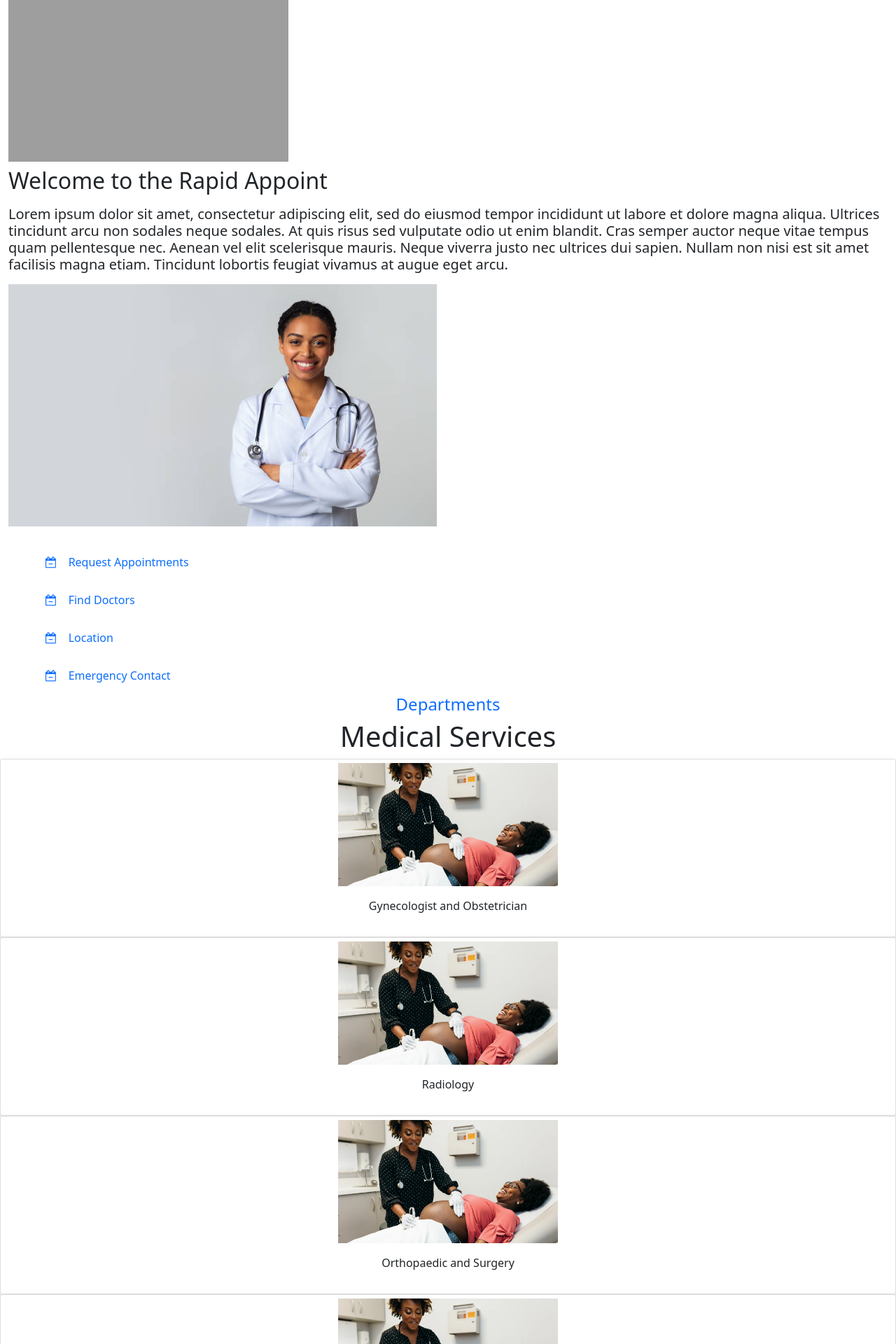
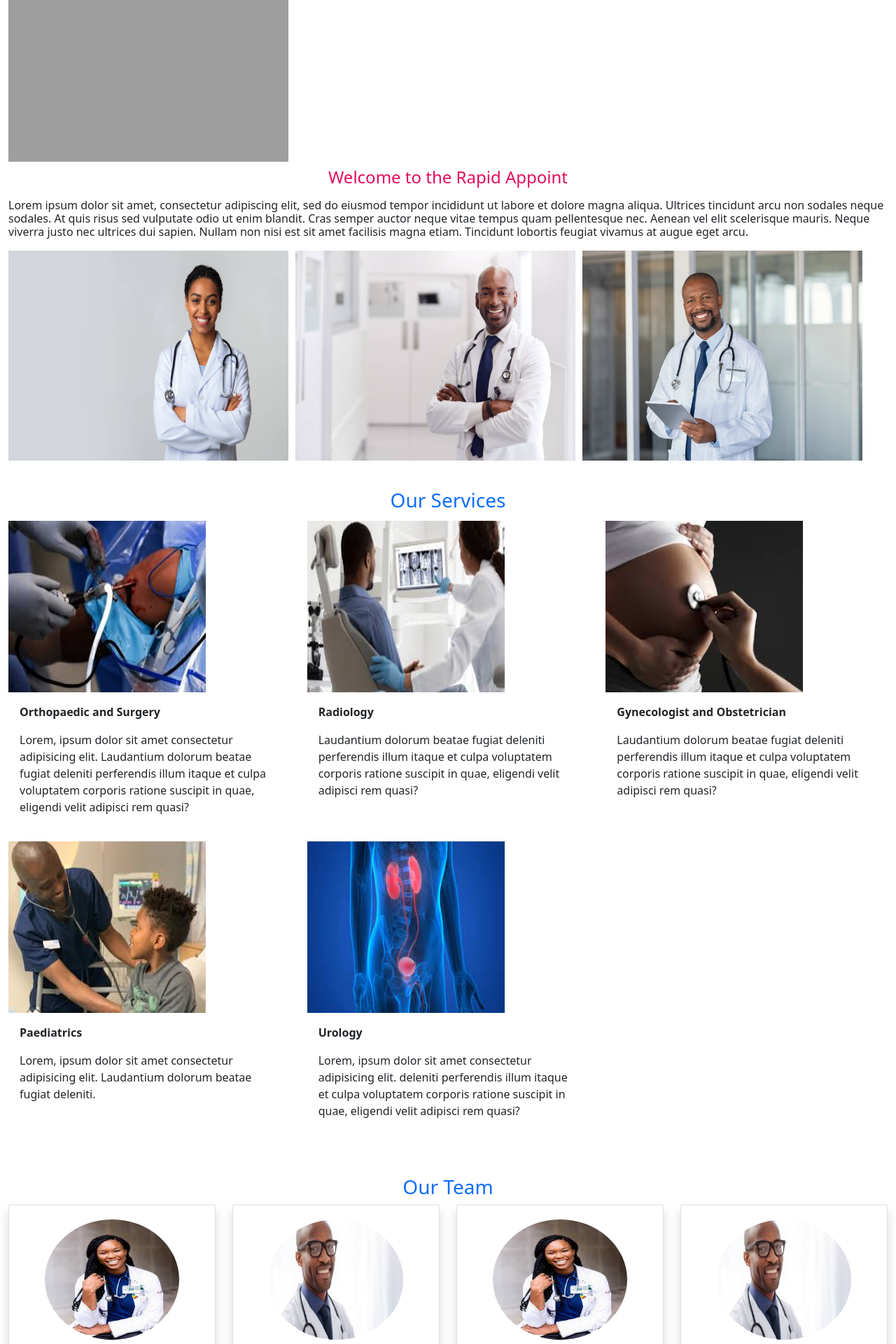
Before and after one commit to Kirugik/rapidappointment, a Django app: page / in a window 1280 px wide. Shown: the part 920-2840 px from the top of the page at 70% size. Run offline with Django 4.2, Linux system fonts and the light colour scheme; some libraries are stand-ins or nearby versions; grey boxes are pictures that could not be loaded.

```diff
--- a/appointment/templates/appointment/admin_dashboard.html
+++ b/appointment/templates/appointment/admin_dashboard.html
@@ -21,7 +21,7 @@
             </div>
 
             <div class="col-sm-4">
-                <a href="{% url 'appointments' %}" style="text-decoration: none;"><h5 style="color: #0da2ff;">Appointments</h5></a>
+                <a href="{% url 'appointments' %}" style="text-decoration: none;"><h5 style="color: #0da2ff;">Active Appointments</h5></a>
                 <h2 style="color: red;">{{appoints}}</h2>
             </div>
         </div>
--- a/appointment/templates/appointment/appointments.html
+++ b/appointment/templates/appointment/appointments.html
@@ -25,8 +25,8 @@
                 {% for appointment in appointments %}
                 <tr>
                     <td>{{appointment.id}}</td>
-                    <td>{{appointment.doctor.first_Name}}</td>
-                    <td>{{appointment.patient.first_name}}</td>
+                    <td>{{appointment.doctor}}</td>
+                    <td>{{appointment.patient}}</td>
                     <td>{{appointment.symptoms}}</td>
                     <td>{{appointment.date}}</td>
                     <td>{{appointment.time}}</td>
--- /dev/null
+++ b/appointment/templates/appointment/home_old.html
@@ -0,0 +1,202 @@
+{% extends 'base.html' %}
+{% load static %}
+
+<style>
+    body{
+        background-color: #cccccc;
+    }
+</style>
+
+
+
+{% block content %}
+{% include 'navbar.html' %}
+<div id="carousel-slide" class="carousel slide" data-ride="carousel">
+    <div class="carousel-inner">
+        <div class="carousel-item active">
+            <img src="{% static 'images/doc2.jpg' %}" class="d-block w-100" alt="">
+            <div class="carousel-caption text-white">
+                <div class="background-1">
+                    <h2 style="color: #E30B5D;">See Our Doctors Conveniently and Easily</h2>
+
+                    <a href="{% url 'request-appointment' %}"><button class="btn" style="background-color: #0da2ff; color: #ffffff; font-size: 25px; margin-top: 50px;">Book An Appointment Now!</button></a>
+                </div>
+            </div>
+        </div>
+    </div>
+</div>
+
+
+
+<!-- ------------------------------------------------------------------------------------------------ -->
+<!-- -------------------------------------Introduction section--------------------------------------- -->
+<!-- ------------------------------------------------------------------------------------------------ -->
+<div class="container-fluid">
+    <div class="row">
+        <div class="col-md-4">
+            <img src="#" alt="">
+        </div>
+
+        <div class="col-md4" id="introduction">
+            <h1>
+                <h4 class="text-center" style="color: #E30B5D;">Welcome to the Rapid Appoint</h4>
+            </h1>
+            <p>
+                <h6>Lorem ipsum dolor sit amet, consectetur adipiscing elit, sed do eiusmod tempor incididunt ut labore et dolore magna aliqua. Ultrices tincidunt arcu non sodales neque sodales. At quis risus sed vulputate odio ut enim blandit. Cras semper auctor neque vitae tempus quam pellentesque nec. Aenean vel elit scelerisque mauris. Neque viverra justo nec ultrices dui sapien. Nullam non nisi est sit amet facilisis magna etiam. Tincidunt lobortis feugiat vivamus at augue eget arcu.</h6>
+            </p>
+            <div class="home-images d-flex ml-auto">
+                <img src="{% static 'images/doc1.jpg' %}" alt="" style="width: 400px; height: 300px; margin-right: 10px;">
+                <img src="{% static 'images/doc2.jpg' %}" alt="" style="width: 400px; height: 300px; margin-right: 10px;">
+                <img src="{% static 'images/doc3.jpg' %}" alt="" style="width: 400px; height: 300px; margin-right: 10px;">
+            </div>
+        </div>
+    </div>
+</div>
+
+
+
+<!-- ------------------------------------------------------------------------------------------------ -->
+<!-- -------------------------------------Medical Services------------------------------------------- -->
+<!-- ------------------------------------------------------------------------------------------------ -->
+<div class="container-fluid" id="services" style="margin-top: 40px;">
+    <div class="row">
+        <div class="col-md-12">
+            <h3 class="text-center text-primary">Our Services</h3>
+            <!-- <h5 class="text-center" style="margin-top: 20px;">Medical Services</h5>  -->
+        </div>
+    </div>
+</div>
+
+<div class="container-fluid">
+    <div class="row owl-carousel owl-theme">
+        <div class="col-md-4">
+            <div class="card-img">
+                <img src="{% static 'images/ortho.jpeg' %}" alt="" style="margin-left:auto; margin-right:auto; width: 70%; height: 250px; padding-top: 5px;">
+            </div>
+            <div class="card-body">
+                <p><strong>Orthopaedic and Surgery</strong></p>
+                <p>Lorem, ipsum dolor sit amet consectetur adipisicing elit. Laudantium dolorum beatae fugiat deleniti perferendis illum itaque et culpa voluptatem corporis ratione suscipit in quae, eligendi velit adipisci rem quasi?</p>
+            </div>
+        </div>
+
+        <div class="col-md-4">
+            <div class="card-img">
+                <img src="{% static 'images/radio.jpeg' %}" alt="" style="margin-left:auto; margin-right:auto; width: 70%; height: 250px; padding-top: 5px;">
+            </div>
+            <div class="card-body">
+                <p><strong>Radiology</strong></p>
+                <p>Laudantium dolorum beatae fugiat deleniti perferendis illum itaque et culpa voluptatem corporis ratione suscipit in quae, eligendi velit adipisci rem quasi?</p>
+            </div>
+        </div>
+
+        <div class="col-md-4">
+            <div class="card-img">
+                <img src="{% static 'images/obste.jpeg' %}" alt="" style="margin-left:auto; margin-right:auto; width: 70%; height: 250px; padding-top: 5px;">
+            </div>
+            <div class="card-body">
+                <p><strong>Gynecologist and Obstetrician</strong></p>
+                <p>Laudantium dolorum beatae fugiat deleniti perferendis illum itaque et culpa voluptatem corporis ratione suscipit in quae, eligendi velit adipisci rem quasi?</p>
+            </div>
+        </div>
+
+        <div class="col-md-4">
+            <div class="card-img">
+                <img src="{% static 'images/paediatrics.jpeg' %}" alt="" style="margin-left:auto; margin-right:auto; width: 70%; height: 250px; padding-top: 5px;">
+            </div>
+            <div class="card-body">
+                <p><strong>Paediatrics</strong></p>
+                <p>Lorem, ipsum dolor sit amet consectetur adipisicing elit. Laudantium dolorum beatae fugiat deleniti.</p>
+            </div>
+        </div>
+
+        <div class="col-md-4">
+            <div class="card-img">
+                <img src="{% static 'images/uro.jpeg' %}" alt="" style="margin-left:auto; margin-right:auto; width: 70%; height: 250px; padding-top: 5px;">
+            </div>
+            <div class="card-body">
+                <p><strong>Urology</strong></p>
+                <p>Lorem, ipsum dolor sit amet consectetur adipisicing elit. deleniti perferendis illum itaque et culpa voluptatem corporis ratione suscipit in quae, eligendi velit adipisci rem quasi?</p>
+            </div>
+        </div>
+
+    </div>
+</div>
+
+
+
+
+<!-- ------------------------------------------------------------------------------------------------ -->
+<!-- -------------------------------------Medical Services------------------------------------------- -->
+<!-- ------------------------------------------------------------------------------------------------ -->
+
+<div class="container-fluid mt-4" id="team">
+    <div class="row">
+        <div class="col-md-12">
+            <h3 class="text-center text-primary mt-4" id="heading">Our Team</h3>
+        </div>
+    </div>
+
+    <div class="row owl-carousel owl-theme">
+        <div class="col-md-3">
+            <div class="card shadow text-center items">
+                <div class="card-body profile-card">
+                    <img class="img-thumbnail rounded-circle border-0" src="{% static 'images/doc6.jpeg' %}" alt="" style="width: 200px; height: 180px;">
+                    <h4 class="card-title" style="font-size: 15px;">Dr.Abc</h4>
+                    <h6 class="card-subtitle">Senior Consultant Surgeon</h6>
+                    <p class="card-text">MBBS, MS Orthopaedic</p>
+                    <!-- <a href="#" class="card-link"><i class="fa fa-facebook"></i></a>
+                    <a href="#" class="card-link"><i class="fa fa-twitter"></i></a>
+                    <a href="#" class="card-link"><i class="fa fa-instagram"></i></a>
+                    <a href="#" class="card-link"><i class="fa fa-linkedin"></i></a> -->
+                </div>
+            </div>
+        </div>
+
+        <div class="col-md-3">
+            <div class="card shadow text-center items">
+                <div class="card-body profile-card">
+                    <img class="img-thumbnail rounded-circle border-0" src="{% static 'images/doc7.jpeg' %}" alt="" style="width: 200px; height: 180px;">
+                    <h4 class="card-title" style="font-size: 15px;">Dr.Xyz</h4>
+                    <h6 class="card-subtitle">Gynaecology and Obstetrician</h6>
+                    <p class="card-text">MBBS, MD (Internal Medicine)</p>
+                    <!-- <a href="#" class="card-link"><i class="fa fa-facebook"></i></a>
+                    <a href="#" class="card-link"><i class="fa fa-twitter"></i></a>
+                    <a href="#" class="card-link"><i class="fa fa-instagram"></i></a>
+                    <a href="#" class="card-link"><i class="fa fa-linkedin"></i></a> -->
+                </div>
+            </div>
+        </div>
+
+        <div class="col-md-3">
+            <div class="card shadow text-center items">
+                <div class="card-body profile-card">
+                    <img class="img-thumbnail rounded-circle border-0" src="{% static 'images/doc6.jpeg' %}" alt="" style="width: 200px; height: 180px;">
+                    <h4 class="card-title" style="font-size: 15px;">Dr.Xyz</h4>
+                    <h6 class="card-subtitle">Consultant Physician</h6>
+                    <p class="card-text">MBBS, MD (NMC)</p>
+                    <!-- <a href="#" class="card-link"><i class="fa fa-facebook"></i></a>
+                    <a href="#" class="card-link"><i class="fa fa-twitter"></i></a>
+                    <a href="#" class="card-link"><i class="fa fa-instagram"></i></a>
+                    <a href="#" class="card-link"><i class="fa fa-linkedin"></i></a> -->
+                </div>
+            </div>
+        </div>
+
+        <div class="col-md-3">
+            <div class="card shadow text-center items">
+                <div class="card-body profile-card">
+                    <img class="img-thumbnail rounded-circle border-0" src="{% static 'images/doc7.jpeg' %}" alt="" style="width: 200px; height: 180px;">
+                    <h4 class="card-title" style="font-size: 15px;">Dr.Xyz</h4>
+                    <h6 class="card-subtitle">Consultant Physician</h6>
+                    <p class="card-text">MBBS, MD (Internal Medicine)</p>
+                    <!-- <a href="#" class="card-link"><i class="fa fa-facebook"></i></a>
+                    <a href="#" class="card-link"><i class="fa fa-twitter"></i></a>
+                    <a href="#" class="card-link"><i class="fa fa-instagram"></i></a>
+                    <a href="#" class="card-link"><i class="fa fa-linkedin"></i></a> -->
+                </div>
+            </div>
+        </div>
+
+    </div>
+</div>
+{% endblock content %}
--- a/appointment/views.py
+++ b/appointment/views.py
@@ -7,7 +7,7 @@ from .models import Doctor, Patient, Appointment
 
 # Create your views here.
 def home(request):
-    return render(request, 'appointment/home.html')
+    return render(request, 'appointment/home_old.html')
 
 
 def about(request):
```
Also changed, not shown: appointment/templates/appointment/doctors.html (+4 -4 lines), static/images/doc6.jpeg (added), static/images/doc7.jpeg (added), static/images/obste.jpeg (added), static/images/ortho.jpeg (added), static/images/paediatrics.jpeg (added), static/images/radio.jpeg (added), static/images/uro.jpeg (added).
